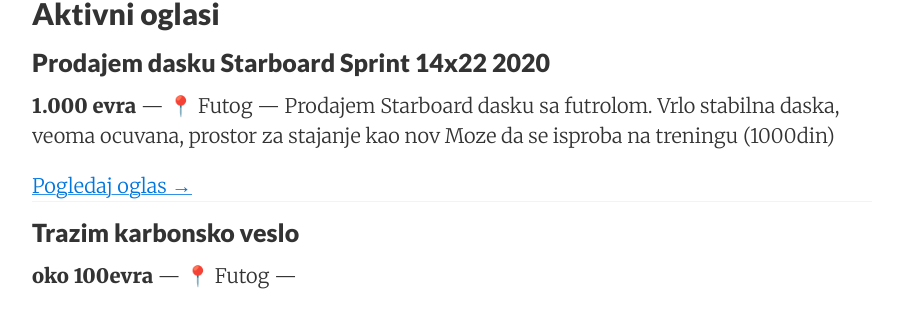
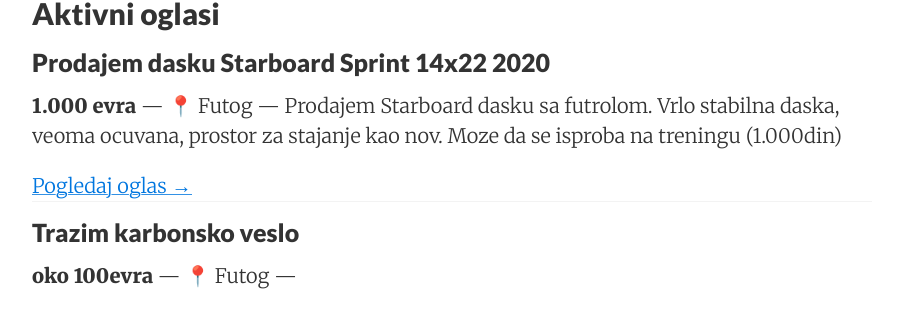
Before and after one commit to trkinrs/trk-po-sup.srb.in.rs, a Jekyll site: the page built from oglasi.md, in a window 1280 px wide. Shown: the part 273-587 px from the top of the page, without its empty margins (188-1089 px from the left). Built offline with Jekyll 4.4.1, drawn with Linux system fonts in a browser that asks for light colours.

Commit message:
Update source site content

```diff
--- a/_ads/prodajem-dasku-starboard-sprint-14x22-2020.md
+++ b/_ads/prodajem-dasku-starboard-sprint-14x22-2020.md
@@ -10,9 +10,9 @@ sold: false
 summary: |-
   Prodajem Starboard dasku sa futrolom.
 
-  Vrlo stabilna daska, veoma ocuvana, prostor za stajanje kao nov
+  Vrlo stabilna daska, veoma ocuvana, prostor za stajanje kao nov.
 
-  Moze da se isproba na treningu (1000din)
+  Moze da se isproba na treningu (1.000din)
 images:
 - assets/images/sprint starboard 14x22 2020 back close.jpg
 - assets/images/sprint starboard 14x22 2020 back zoom.jpg
```
